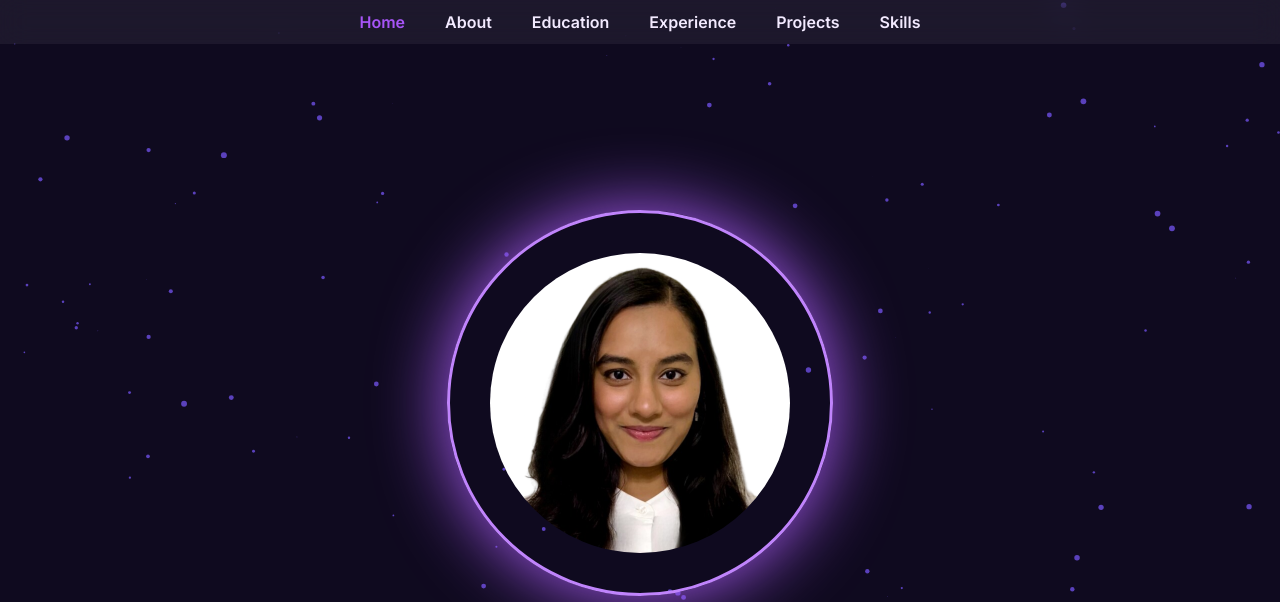
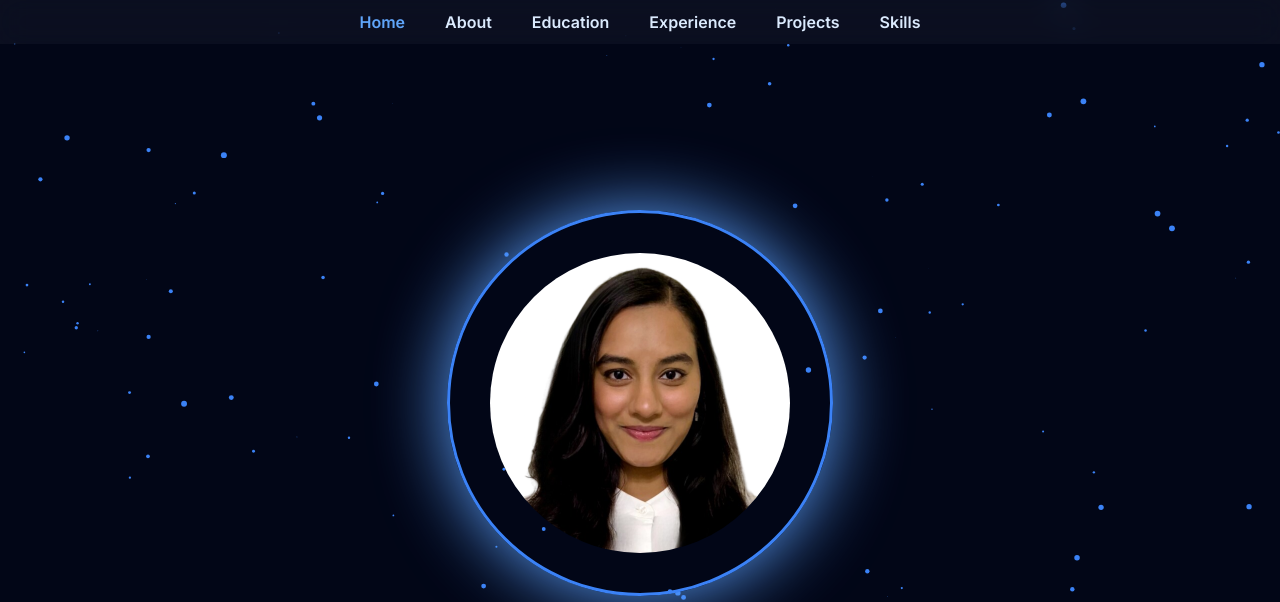
Before and after one commit to ani14kay/ani14kay.github.io, a plain HTML site: page index.html in a window 1280 px wide. Shown: the top 602 px of the page. Drawn offline with Linux system fonts and the light colour scheme.

Commit message:
Update theme variables

```diff
--- a/index.html
+++ b/index.html
@@ -13,6 +13,7 @@
 :root {
     --bg: #0b0f19;
     --text: #e6f1ff;
+    --text-body: #ffffff;
     --accent: #7f5cff;
     --accent2: #4acfff;
     --glass: rgba(255,255,255,0.05);
@@ -23,66 +24,46 @@
 [data-theme="cyber-purple"] {
     --bg: #0b0f19;
     --text: #e6f1ff;
+    --text-body: #ffffff;
     --accent: #7f5cff;
     --accent2: #4acfff;
     --glass: rgba(255,255,255,0.05);
     --glass-bright: rgba(255,255,255,0.12);
 }
 
-/* THEME SET 2 — Lavender Glow */
-[data-theme="lavender"] {
-    --bg: #0f0a1f;
-    --text: #f3eaff;
-    --accent: #c084fc;
-    --accent2: #a855f7;
-    --glass: rgba(255,255,255,0.06);
-    --glass-bright: rgba(255,255,255,0.15);
-}
-
-/* THEME SET 3 — Neon Blue */
+/* THEME SET 2 — Neon Blue */
 [data-theme="neon-blue"] {
     --bg: #020617;
     --text: #dbeafe;
+    --text-body: #ffffff;
     --accent: #3b82f6;
     --accent2: #60a5fa;
     --glass: rgba(255,255,255,0.04);
     --glass-bright: rgba(255,255,255,0.14);
 }
 
-/* THEME SET 4 — Magenta Shock */
+/* THEME SET 3 — Magenta Shock */
 [data-theme="magenta"] {
     --bg: #160010;
     --text: #ffd6f6;
+    --text-body: #ffffff;
     --accent: #ff007f;
     --accent2: #ff4db8;
     --glass: rgba(255,255,255,0.05);
     --glass-bright: rgba(255,255,255,0.13);
 }
 
-/* THEME SET 5 — Teal Aura */
+/* THEME SET 4 — Teal Aura */
 [data-theme="teal"] {
     --bg: #00211f;
     --text: #e0fffa;
+    --text-body: #ffffff;
     --accent: #00d4b6;
     --accent2: #5ffbf1;
     --glass: rgba(255,255,255,0.05);
     --glass-bright: rgba(255,255,255,0.16);
 }
 
-/* ROOT THEMES */
-/*
-:root {
-    --bg: #0b0f19;
-    --text: #e6f1ff;
-    --accent: #7f5cff;
-    --accent2: #4acfff;
-    --glass: rgba(255,255,255,0.05);
-    --glass-bright: rgba(255,255,255,0.12);
-    --card-bg: rgba(255,255,255,0.07);
-    --shadow: rgba(0,0,0,0.45);
-    --grid-line: rgba(255,255,255,0.05);
-}
-*/
 [data-theme="light"] {
     --bg: #f4f7ff;
     --text: #1a1a1a;
@@ -114,6 +95,17 @@ h2 {
     color:var(--accent2);
     letter-spacing:1px;
 }
+
+/* BODY TEXT — always white */
+p, li, .timeline-item p, .timeline-item li {
+    color: var(--text-body) !important;
+}
+
+/* Job titles stay theme-colored */
+h3 {
+    color: var(--accent);
+}
+
 
 /* NAVBAR */
 nav {
@@ -629,7 +621,11 @@ for (let i=0; i<140; i++) {
 
 function animateParticles() {
     ctx.clearRect(0,0,canvas.width,canvas.height);
-    ctx.fillStyle = "rgba(122, 88, 255, 0.7)";
+    const particleColor = getComputedStyle(document.documentElement)
+    .getPropertyValue('--accent')
+    .trim();
+    ctx.fillStyle = particleColor;
+
 
     particles.forEach(p => {
         p.x += p.speedX;
@@ -738,7 +734,7 @@ tiltCards.forEach(card => {
 </script>
 
 <script>
-const themes = ["cyber-purple", "lavender", "neon-blue", "magenta", "teal"];
+const themes = ["cyber-purple", "neon-blue", "magenta", "teal"];
 
 function applyRandomTheme() {
     const theme = themes[Math.floor(Math.random() * themes.length)];
@@ -750,7 +746,7 @@ applyRandomTheme();
 
 
 <footer>
-© 2025 Anisha Katiyar ❤️ Built with Curiosity, Code, and Creativity!
+© 2025 Anisha Katiyar 🤍 Built with Curiosity, Code, and Creativity!
 </footer>
 
 </body>
```
